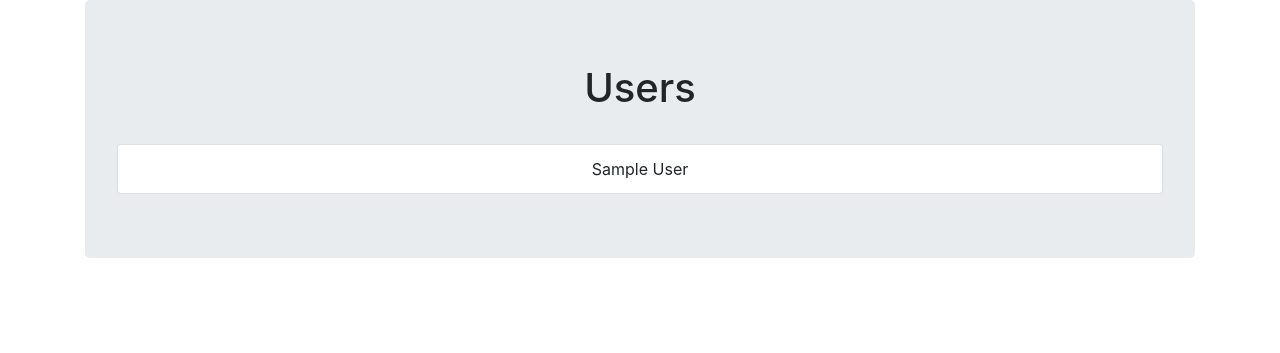
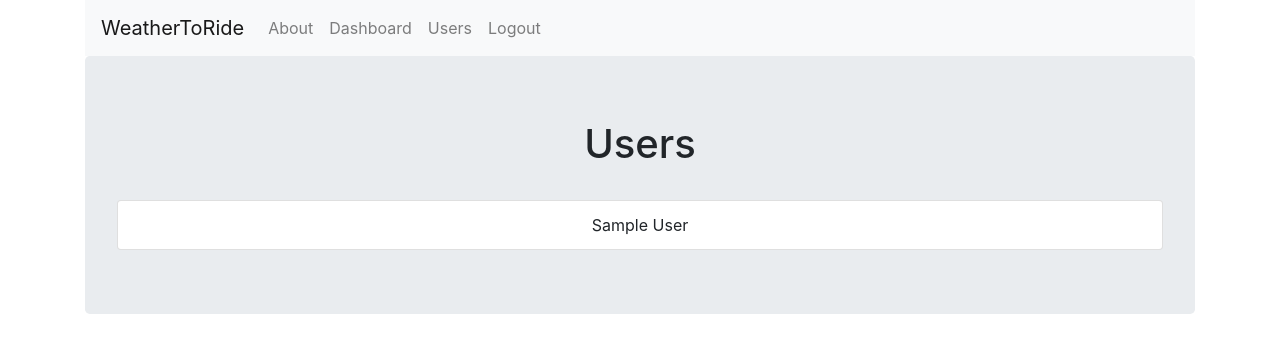
Before and after one commit to connorsullivan/WeatherToRide, a Flask app: page /users in a window 1280 px wide. Shown: the top 353 px of the page. Run offline with Flask 2, Linux system fonts and the light colour scheme; the visitor is signed in with stand-in values (Sample User, id 1); data comes from the database, SQL or seed files in the repository; parts of the project's set-up code (start-up, migrations or seed data) failed here and were passed over; some libraries are stand-ins or nearby versions.

Commit message:
Added Navbar

```diff
--- a/wtr/templates/base.html
+++ b/wtr/templates/base.html
@@ -6,11 +6,12 @@
     <meta http-equiv="X-UA-Compatible" content="ie=edge">
     <title>{% block title %}{% endblock %}</title>
     <link rel="stylesheet" href="https://stackpath.bootstrapcdn.com/bootstrap/4.1.1/css/bootstrap.min.css">
-    <link rel="shortcut icon" type="image/ico" href="../static/img/favicon.ico">
+    <link rel="shortcut icon" href="{{ url_for('static', filename='favicon.ico') }}">
 </head>
 <body>
     <div class="container">
         {% include 'includes/_messages.html' %}
+        {% include 'includes/_navbar.html' %}
         {% block body %}{% endblock %}
     </div>
     <script src="https://code.jquery.com/jquery-3.3.1.slim.min.js"></script>
--- a/wtr/templates/dashboard.html
+++ b/wtr/templates/dashboard.html
@@ -1,7 +1,7 @@
 {% extends 'base.html' %}
 
 {% block title %}
-    {{ name }}'s Dashboard
+    {{ user['first_name'] }}'s Dashboard
 {% endblock %}
 
 {% block body %}
@@ -9,7 +9,7 @@
     <div class="jumbotron text-center">
         <h1>Dashboard</h1><br>
         <p class="lead">
-            Welcome to your dashboard, {{ name }}!
+            Welcome to your dashboard, {{ user['first_name'] }}!
         </p>
     </div>
 
--- /dev/null
+++ b/wtr/templates/includes/_navbar.html
@@ -0,0 +1,35 @@
+<nav class="navbar navbar-expand-lg navbar-light bg-light">
+
+    <a class="navbar-brand" href="{{ url_for('index') }}">WeatherToRide</a>
+
+    <button class="navbar-toggler" type="button" data-toggle="collapse" data-target="#navbarSupportedContent" aria-controls="navbarSupportedContent" aria-expanded="false" aria-label="Toggle navigation">
+      <span class="navbar-toggler-icon"></span>
+    </button>
+
+    <div class="collapse navbar-collapse" id="navbarSupportedContent">
+      <ul class="navbar-nav mr-auto">
+        <li class="nav-item">
+          <a class="nav-link" href="{{ url_for('about') }}">About</a>
+        </li>
+        {% if user['is_authenticated'] %}
+            <li class="nav-item">
+                <a class="nav-link" href="{{ url_for('dashboard') }}">Dashboard</a>
+            </li>
+            <li class="nav-item">
+                <a class="nav-link" href="{{ url_for('show_all_users') }}">Users</a>
+            </li>
+            <li class="nav-item">
+                <a class="nav-link" href="{{ url_for('logout') }}">Logout</a>
+            </li>
+        {% else %}
+            <li class="nav-item">
+                <a class="nav-link" href="{{ url_for('register') }}">Register</a>
+            </li>
+            <li class="nav-item">
+                <a class="nav-link" href="{{ url_for('login') }}">Login</a>
+            </li>
+        {% endif %}
+      </ul>
+    </div>
+
+  </nav>
--- a/wtr/templates/users.html
+++ b/wtr/templates/users.html
@@ -12,9 +12,9 @@
 
             {% if users %}
                 <ul class="list-group">
-                    {% for user in users %}
+                    {% for u in users %}
                         <li class="list-group-item">
-                            {{ user['first_name'] }} {{ user['last_name'] }}
+                            {{ u['first_name'] }} {{ u['last_name'] }}
                         </li>
                     {% endfor %}
                 </ul>
--- a/wtr/views.py
+++ b/wtr/views.py
@@ -26,11 +26,11 @@ def page_not_found(e):
 
 @app.route('/')
 def index():
-    return render_template('index.html')
+    return render_template('index.html', user=current_user)
 
 @app.route('/about')
 def about():
-    return render_template('about.html')
+    return render_template('about.html', user=current_user)
 
 @app.route('/register', methods=['GET', 'POST'])
 def register():
@@ -94,7 +94,7 @@ def register():
 
         return redirect(url_for('login'))
 
-    return render_template('register.html', form=form)
+    return render_template('register.html', form=form, user=current_user)
 
 @app.route('/confirm/<token>')
 def confirm_email(token):
@@ -124,7 +124,7 @@ def login():
 
     # If the user is already logged in
     if current_user.is_authenticated:
-        return redirect(url_for('dashboard', id=current_user.id))
+        return redirect(url_for('dashboard'))
 
     form = LoginForm()
 
@@ -141,33 +141,32 @@ def login():
         # If the username doesn't exist
         if not user:
             error = 'That e-mail is not registered with an account.'
-            return render_template('login.html', error=error, form=form)
+            return render_template('login.html', error=error, form=form, user=current_user)
 
         # Check the provided password
         if user.validate_password(password):
             login_user(user)
             flash('Welcome, {}.'.format(user.first_name), 'success')
-            return redirect(url_for('dashboard', id=user.id))
+            return redirect(url_for('dashboard'))
 
         # If the password is incorrect
         else:
             error = 'Wrong password.'
-            return render_template('login.html', error=error, form=form)
+            return render_template('login.html', error=error, form=form, user=current_user)
 
     # If the user is making a GET request
-    return render_template('login.html', form=form)
+    return render_template('login.html', form=form, user=current_user)
 
-@app.route('/dashboard/<int:id>')
+@app.route('/dashboard')
 @login_required
-def dashboard(id):
-    user = User.query.get(int(id))
-    return render_template('dashboard.html', name=user.first_name)
+def dashboard():
+    return render_template('dashboard.html', user=current_user)
 
 @app.route('/users')
 @login_required
 def show_all_users():
     users = User.query.order_by(User.id).all()
-    return render_template('users.html', users=users)
+    return render_template('users.html', user=current_user, users=users)
 
 @app.route('/logout', methods=['GET', 'POST'])
 @login_required
```
Also changed, not shown: wtr/static/img/favicon.ico.
